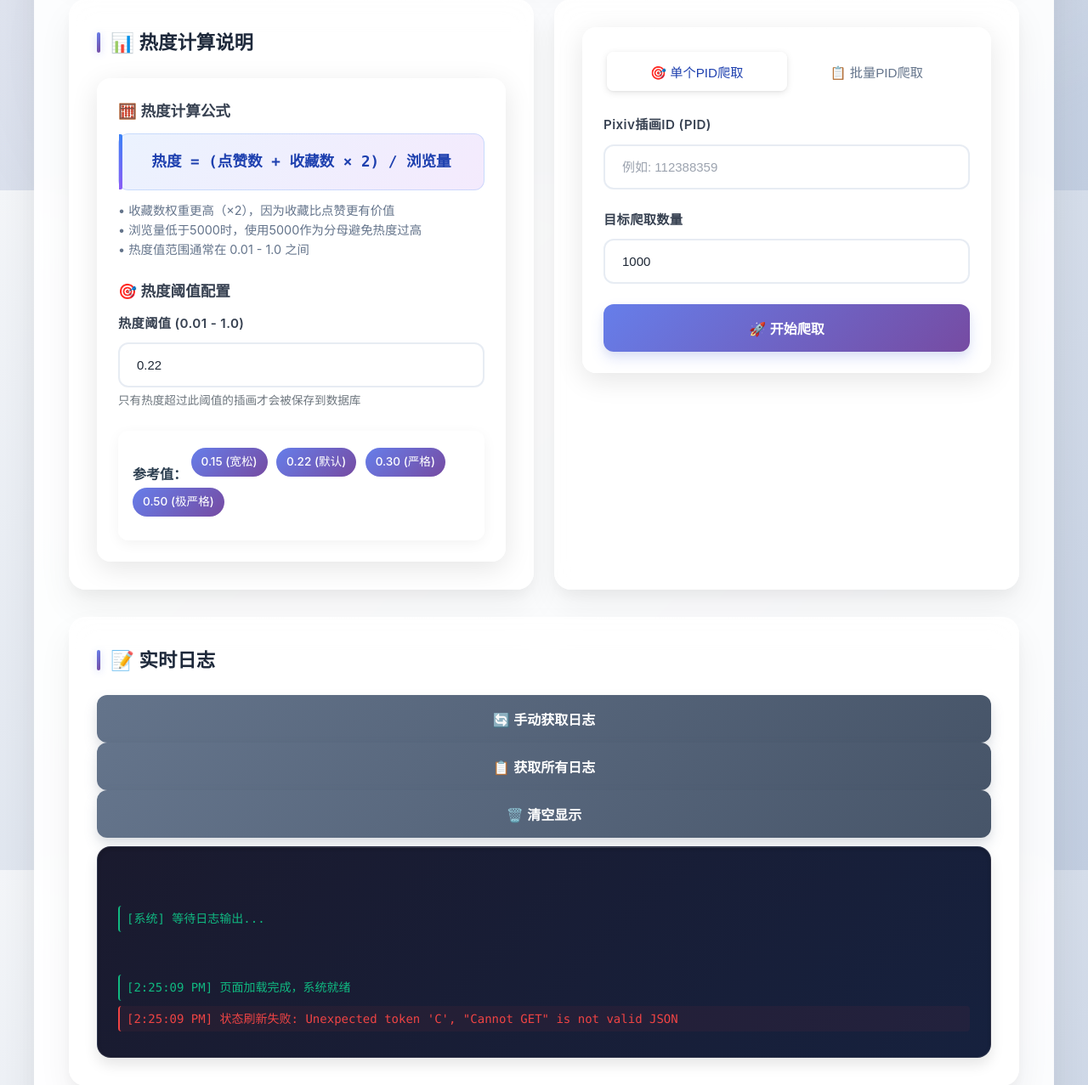
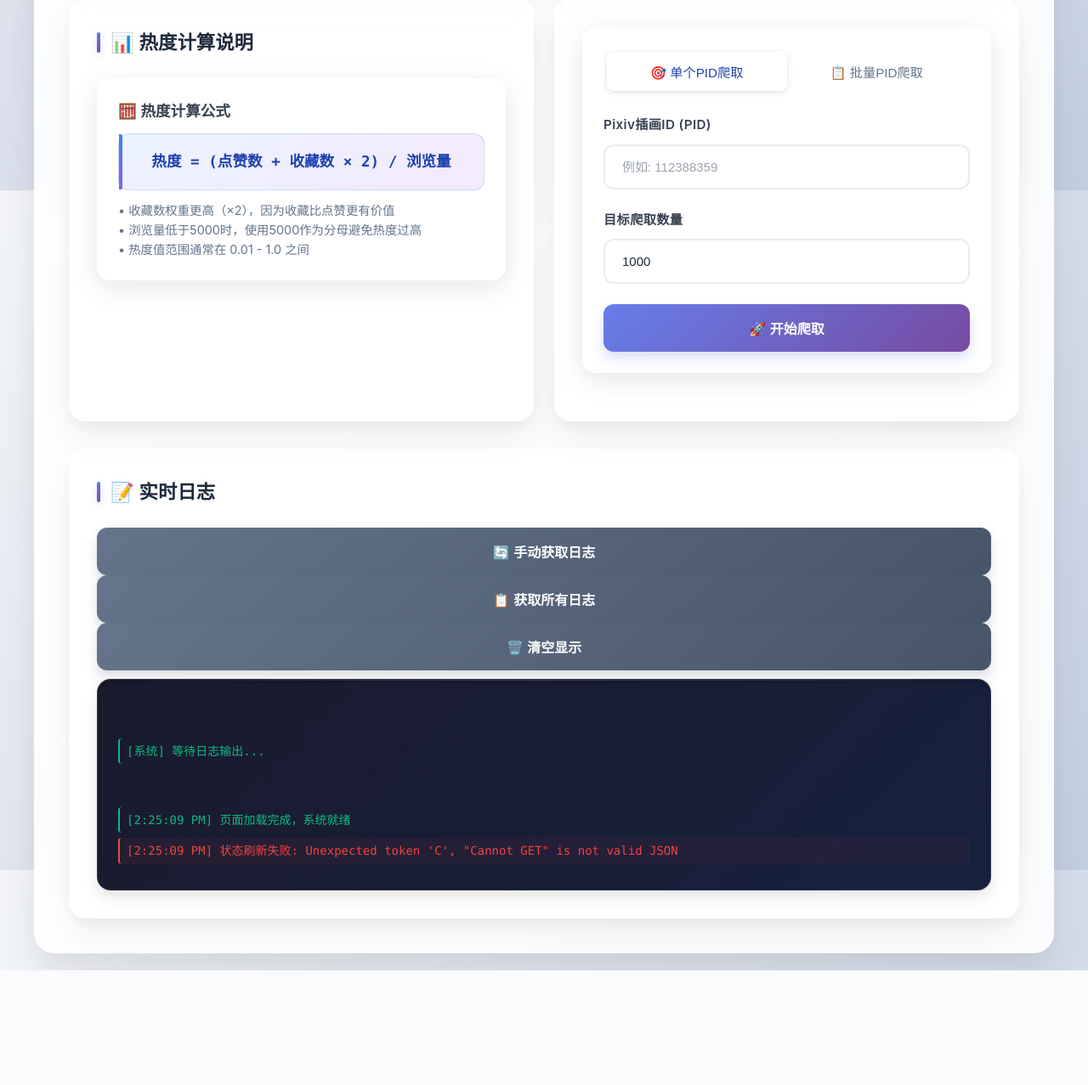
Before and after one commit to evepupil/serverless_pixiv_crawler, a Python web app: template src/templates/index.html in a window 1280 px wide. Shown: the part 576-1853 px from the top of the page at 85% size. After the commit the page ends 1718 px from the top, so only its background shows below. Run offline with Jinja, Linux system fonts and the light colour scheme; the template is opened without the code that fills it, so the values that code supplies are empty.

Commit message:
去除热度阈值限制

```diff
--- a/cron_worker/wrangler.toml
+++ b/cron_worker/wrangler.toml
@@ -19,4 +19,4 @@
 
 # 10分钟任务用：目标数量和热度阈值（可选）
 TEN_MIN_TARGET_NUM = "100"
-TEN_MIN_THRESHOLD = "0.22"
+TEN_MIN_THRESHOLD = "0"
--- a/src/services/pixiv-crawler.ts
+++ b/src/services/pixiv-crawler.ts
@@ -384,7 +384,6 @@
           const popularity = getIllustPopularity(info);
           const roundedPopularity = Math.round(popularity * 100) / 100;
 
-          if (roundedPopularity >= this.popularityThreshold) {
           const viewJson = getIllustData(info);
           if (viewJson) {
             const illustTags = getIllustTags(info);
@@ -408,7 +407,6 @@
 
             await this.supabase.createPic(picData);
             popularityCount++;
-            }
           }
         }
       } catch (error) {
--- a/src/templates/index.html
+++ b/src/templates/index.html
@@ -992,21 +992,7 @@
                                 • 热度值范围通常在 0.01 - 1.0 之间
                             </p>
                         </div>
-                        <div class="info-section">
-                            <h4>🎯 热度阈值配置</h4>
-                            <div class="form-group">
-                                <label for="popularity-threshold">热度阈值 (0.01 - 1.0)</label>
-                                <input type="number" id="popularity-threshold" value="0.22" min="0.01" max="1.0" step="0.01">
-                                <small>只有热度超过此阈值的插画才会被保存到数据库</small>
-                            </div>
-                            <div class="threshold-examples">
-                                <strong>参考值：</strong>
-                                <span class="threshold-tag">0.15 (宽松)</span>
-                                <span class="threshold-tag">0.22 (默认)</span>
-                                <span class="threshold-tag">0.30 (严格)</span>
-                                <span class="threshold-tag">0.50 (极严格)</span>
-                            </div>
-                        </div>
+
                     </div>
                 </div>
 
@@ -1082,7 +1068,6 @@
         document.addEventListener('DOMContentLoaded', function() {
             refreshStatus();
             addLog('页面加载完成，系统就绪', 'info');
-            initThresholdTags();
         });
 
         /**
@@ -1117,9 +1102,8 @@
             thresholdTags.forEach(tag => {
                 tag.addEventListener('click', function() {
                     const text = this.textContent;
-                    const value = text.match(/\d+\.\d+/)[0]; // 提取数字部分
-                    document.getElementById('popularity-threshold').value = value;
-                    showAlert(`热度阈值已设置为 ${value}`, 'success');
+                    // 阈值输入已移除
+                    showAlert('阈值设置功能已移除，爬取阶段不再限制热度', 'success');
                 });
             });
         }
@@ -1387,17 +1371,14 @@
         async function startSingleCrawl() {
             const pid = document.getElementById('single-pid').value.trim();
             const targetNum = parseInt(document.getElementById('single-target').value);
-            const popularityThreshold = parseFloat(document.getElementById('popularity-threshold').value);
+            // 阈值输入已移除
 
             if (!pid) {
                 showAlert('请输入有效的Pixiv插画ID', 'error');
                 return;
             }
 
-            if (isNaN(popularityThreshold) || popularityThreshold < 0.01 || popularityThreshold > 1.0) {
-                showAlert('请输入有效的热度阈值 (0.01 - 1.0)', 'error');
-                return;
-            }
+            // 无需校验热度阈值
 
             if (isRunning) {
                 showAlert('爬虫正在运行中，请等待完成', 'warning');
@@ -1410,7 +1391,7 @@
                 btn.disabled = true;
                 btn.innerHTML = '<span class="loading"></span>爬取中...';
 
-                addLog(`开始爬取PID: ${pid}，目标数量: ${targetNum}，热度阈值: ${popularityThreshold}`, 'info');
+                addLog(`开始爬取PID: ${pid}，目标数量: ${targetNum}`, 'info');
                 showProgress();
 
                 const response = await fetch(API_BASE, {
@@ -1420,8 +1401,7 @@
                     },
                     body: JSON.stringify({
                         pid: pid,
-                        targetNum: targetNum,
-                        popularityThreshold: popularityThreshold
+                        targetNum: targetNum
                     })
                 });
 
@@ -1454,7 +1434,7 @@
         async function startBatchCrawl() {
             const pidsText = document.getElementById('batch-pids').value.trim();
             const targetNum = parseInt(document.getElementById('batch-target').value);
-            const popularityThreshold = parseFloat(document.getElementById('popularity-threshold').value);
+            // 阈值输入已移除
 
             if (!pidsText) {
                 showAlert('请输入有效的Pixiv插画ID列表', 'error');
@@ -1468,10 +1448,7 @@
                 return;
             }
 
-            if (isNaN(popularityThreshold) || popularityThreshold < 0.01 || popularityThreshold > 1.0) {
-                showAlert('请输入有效的热度阈值 (0.01 - 1.0)', 'error');
-                return;
-            }
+            // 无需校验热度阈值
 
             if (isRunning) {
                 showAlert('爬虫正在运行中，请等待完成', 'warning');
@@ -1484,7 +1461,7 @@
                 btn.disabled = true;
                 btn.innerHTML = '<span class="loading"></span>批量爬取中...';
 
-                addLog(`开始批量爬取，共${pids.length}个PID，目标数量: ${targetNum}，热度阈值: ${popularityThreshold}`, 'info');
+                addLog(`开始批量爬取，共${pids.length}个PID，目标数量: ${targetNum}`, 'info');
                 showProgress();
 
                 const response = await fetch(API_BASE, {
@@ -1494,8 +1471,7 @@
                     },
                     body: JSON.stringify({
                         pids: pids,
-                        targetNum: targetNum,
-                        popularityThreshold: popularityThreshold
+                        targetNum: targetNum
                     })
                 });
 
```
Also changed, not shown: src/index.ts (+3 -10 lines). Lines whose indentation alone changed are shown as unchanged.
